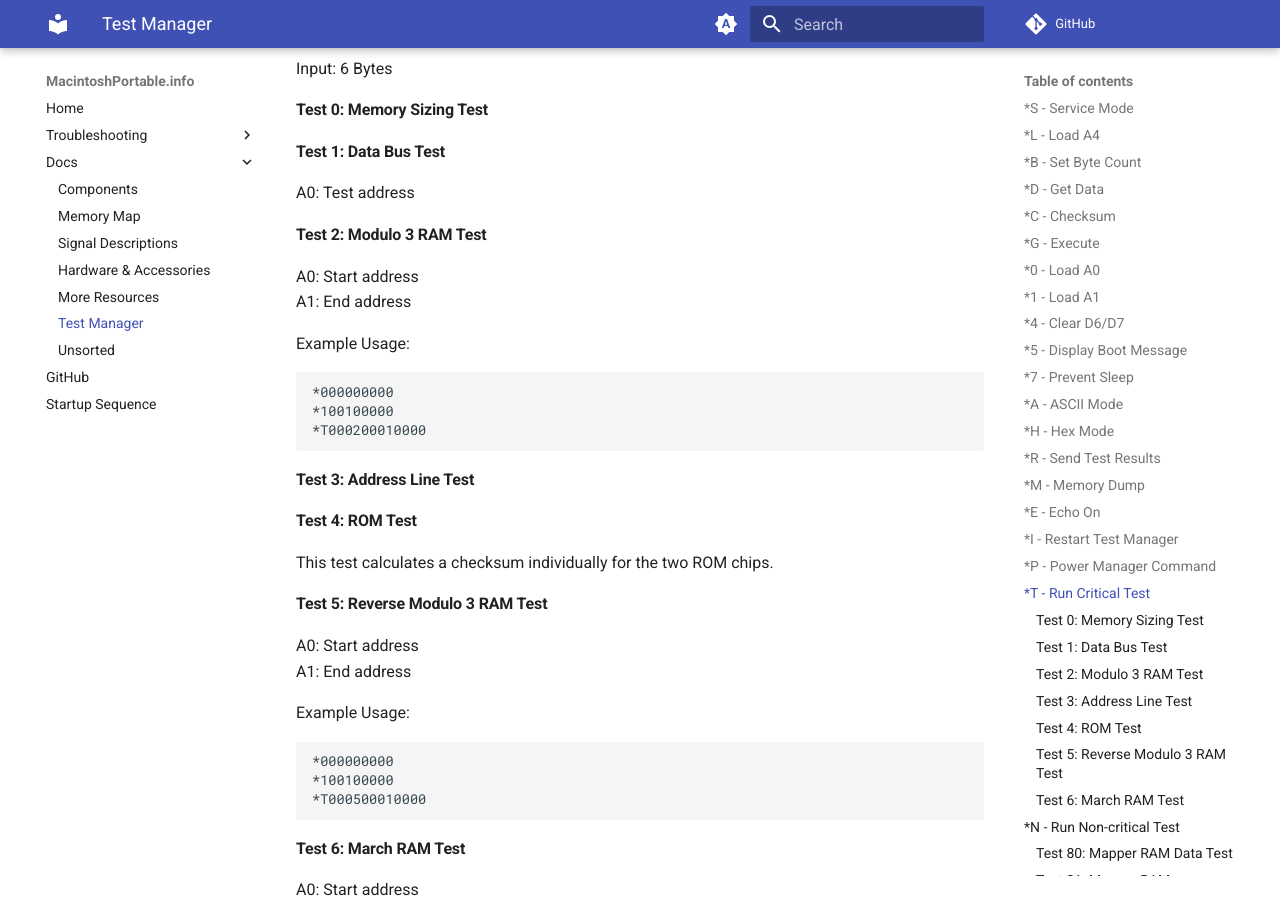
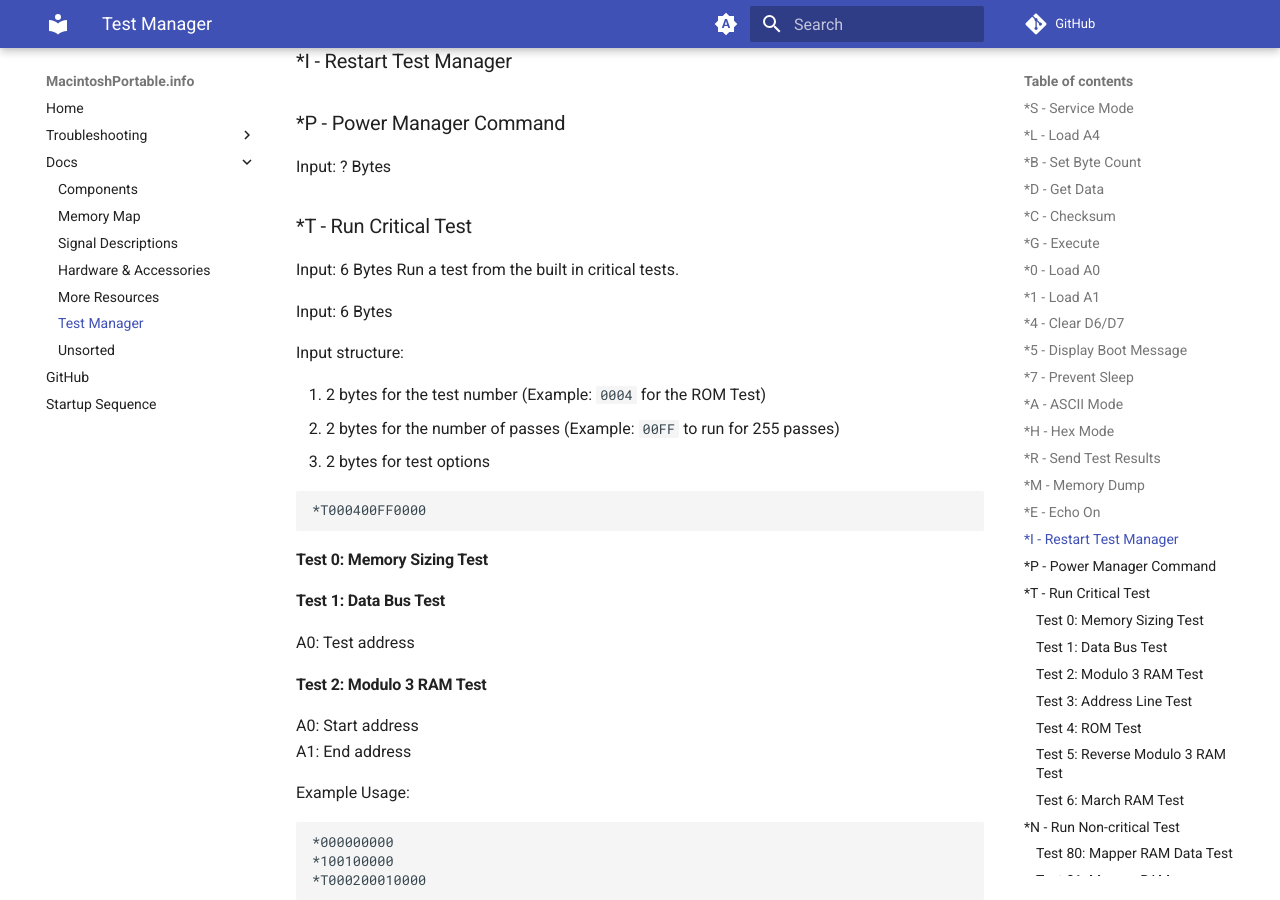
Before and after one commit to rezafouladian/MacintoshPortable, an MkDocs documentation site: the page built from docs/TestManager.md, in a window 1280 px wide and 900 px high, scrolled down 2420 px. Built offline with MkDocs 1.6.1 and Material for MkDocs 9.7.7, drawn with Linux system fonts in a browser that asks for light colours; comment, search, counter and statistics services are not loaded; some of the changed text lies outside the part shown.

Commit message:
Add more test manager documentation

````diff
--- a/docs/TestManager.md
+++ b/docs/TestManager.md
@@ -1,4 +1,11 @@
 To enter the test manager, you can ground the VIA_TEST line located at pin 7 of the J22 edge connector. This must be done at boot before the cursor appears.
+
+Connect a serial cable to the Modem port on the Portable.
+
+Baud Rate: 9600
+Parity: None
+Data Bits: 8
+Stop Bits: 2
 
 Most examples here that involve additional input assume you are running in [*A - ASCII Mode](#a---ascii-mode).
 
@@ -24,6 +31,8 @@ Input: 2 Bytes
 ### *C - Checksum
 
 ### *G - Execute
+
+Execute code from a provided memory address.
 
 Input: 4 Bytes
 
@@ -91,6 +100,19 @@ Input: ? Bytes
 ### *T - Run Critical Test
 
 Input: 6 Bytes
+Run a test from the built in critical tests.
+
+Input: 6 Bytes
+
+Input structure:
+
+1. 2 bytes for the test number (Example: `0004` for the ROM Test)
+2. 2 bytes for the number of passes (Example: `00FF` to run for 255 passes)
+3. 2 bytes for test options
+
+```
+*T000400FF0000
+```
 
 #### Test 0: Memory Sizing Test
 
````
